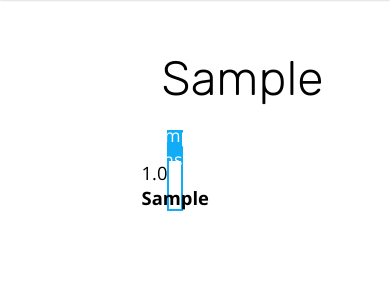
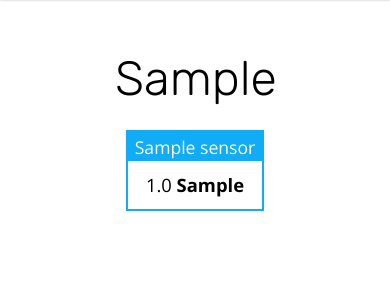
Before and after one commit to marosiak/open_weather, a Django app: page /stations/1 in a window 390 px wide. Shown: the part 64-364 px from the top of the page. Run offline with Django 3.2, Linux system fonts and the light colour scheme; tables that the repository leaves empty hold one stand-in row (values such as "Sample post"); some libraries are stand-ins or nearby versions.

Commit message:
[Added] Responsive design for station details (list of sensors)

```diff
--- a/static/css/components/_SensorDelegate.scss
+++ b/static/css/components/_SensorDelegate.scss
@@ -1,6 +1,7 @@
 .sensor__delegate {
   border: solid #10ACF6 2px;
-  width: 23%;
+  //width: 23%;
+  width: 15rem;
   margin: .45rem;
   a {text-decoration: none; color: black}
   transition: all 150ms;
--- a/static/css/main.css
+++ b/static/css/main.css
@@ -175,7 +175,7 @@ h2 {
 
 .sensor__delegate {
   border: solid #10ACF6 2px;
-  width: 23%;
+  width: 15rem;
   margin: 0.45rem;
   transition: all 150ms;
 }
@@ -389,8 +389,28 @@ h2 {
 .station__details {
   padding: 3rem 10rem;
 }
+@media only screen and (min-width: 1520px) {
+  .station__details {
+    padding-right: 25rem;
+  }
+}
+@media only screen and (max-width: 825px) {
+  .station__details {
+    padding: 3rem 6rem;
+  }
+}
+@media only screen and (max-width: 750px) {
+  .station__details {
+    padding: 3rem 6vw;
+  }
+}
 .station__details h1 {
   padding-left: 0.1rem;
+}
+@media only screen and (max-width: 825px) {
+  .station__details h1 {
+    text-align: center;
+  }
 }
 .station__details .sensors__list {
   display: flex;
@@ -399,6 +419,14 @@ h2 {
   padding: 0;
   flex-wrap: wrap;
   transition: all 250ms;
+}
+@media only screen and (max-width: 825px) {
+  .station__details .sensors__list {
+    justify-content: center;
+  }
+  .station__details .sensors__list .sensor__delegate {
+    width: 40%;
+  }
 }
 
 .sensor__details {
--- a/static/css/views/_StationDetails.scss
+++ b/static/css/views/_StationDetails.scss
@@ -1,16 +1,34 @@
 .station__details {
   padding: 3rem 10rem;
+  @include wide {
+    padding-right: 25rem;
+  }
+  @include small-desktop {
+    padding: 3rem 6rem;
+  }
+  @include tablet {
+    padding: 3rem 6vw;
+  }
+
   h1 {
     padding-left: .1rem;
+    @include small-desktop {
+      text-align: center;
+    }
   }
+
   .sensors__list {
     display: flex;
-    //width: 70vw;
     width: 100%;
     margin-top: 1rem;
     padding: 0;
     flex-wrap: wrap;
     transition: all 250ms;
-
+    @include small-desktop {
+      justify-content: center;
+      .sensor__delegate {
+        width: 40%;
+      }
+    }
   }
 }
```
Also changed, not shown: 1 other file.
